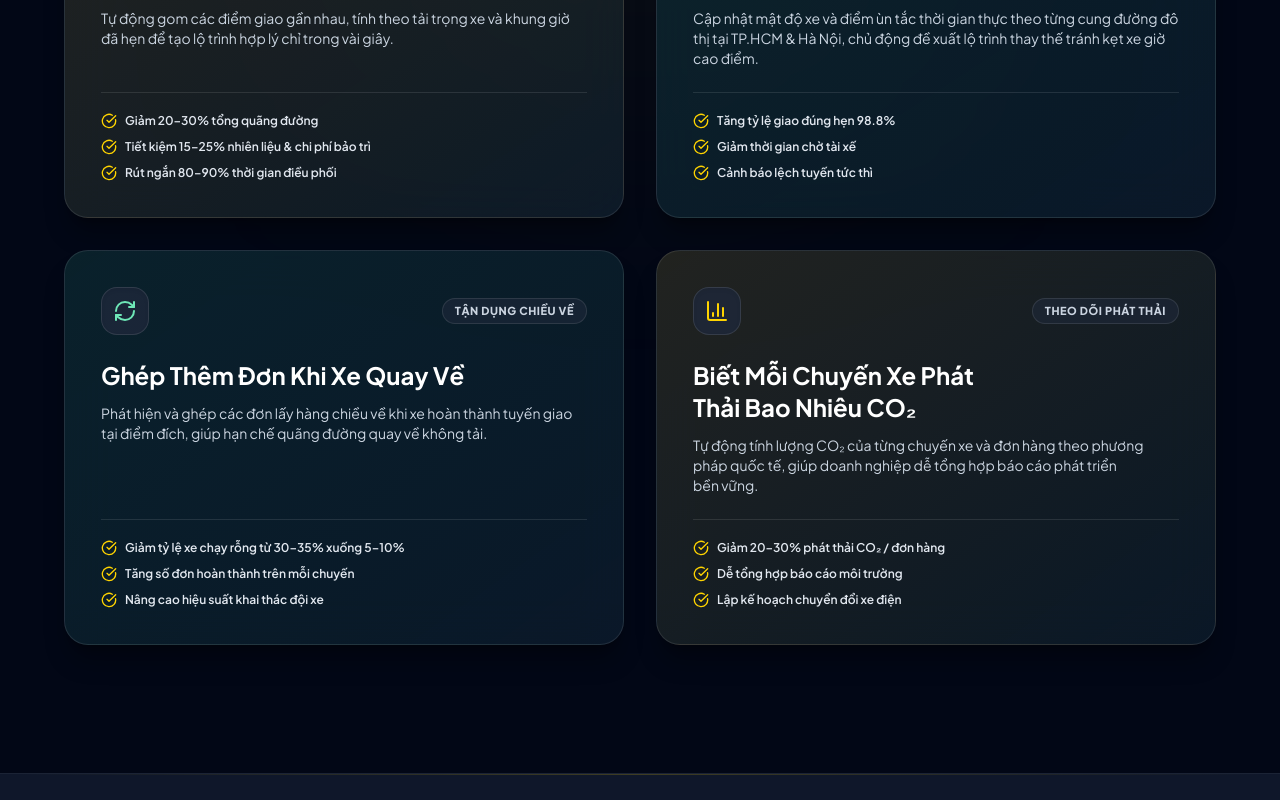
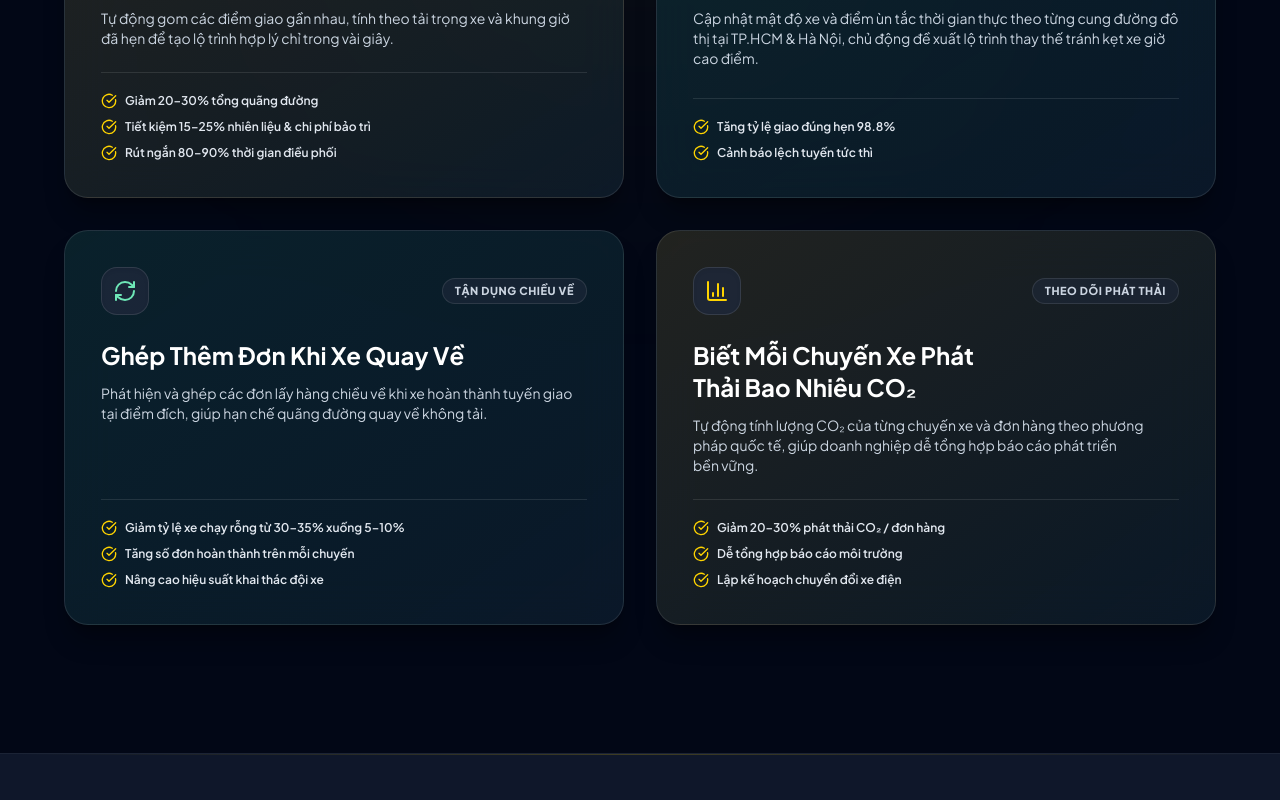
Before and after one commit to ShayNeeo/RND_to_Startup_2026, a React (Vite) app in the folder apps/landing/: page / in a window 1280 px wide. Shown: the part 1360-2160 px from the top of the page. Built offline with nearby package versions, Linux system fonts and the light colour scheme; a web font is replaced by a local one.

Commit message:
fix content

```diff
--- a/apps/landing/src/components/PricingAndPilot.tsx
+++ b/apps/landing/src/components/PricingAndPilot.tsx
@@ -173,7 +173,7 @@ export const PricingAndPilot: React.FC<PricingProps> = ({ onOpenPilotModal }) =>
 
               <h4 className="text-xl font-extrabold text-white sm:text-2xl">Báo Cáo CO₂ &amp; Tư Vấn Giảm Phát Thải</h4>
               <p className="mt-3 text-sm leading-relaxed text-slate-300">
-                Báo giá riêng theo số phương tiện, khối lượng dữ liệu, tần suất báo cáo và phạm vi tư vấn. GreenLogix không áp một mức giá cố định như các gói thuê bao.
+                Báo giá riêng theo số phương tiện, khối lượng dữ liệu, tần suất báo cáo và phạm vi tư vấn.
               </p>
 
               <div className="my-6 space-y-3 text-xs text-slate-200 sm:text-sm">
--- a/apps/landing/src/components/Solutions.tsx
+++ b/apps/landing/src/components/Solutions.tsx
@@ -24,7 +24,7 @@ export const Solutions: React.FC = () => {
       title: 'Chủ Động Tránh Đường Ùn Tắc',
       description:
         'Cập nhật mật độ xe và điểm ùn tắc thời gian thực theo từng cung đường đô thị tại TP.HCM & Hà Nội, chủ động đề xuất lộ trình thay thế tránh kẹt xe giờ cao điểm.',
-      metrics: ['Tăng tỷ lệ giao đúng hẹn 98.8%', 'Giảm thời gian chờ tài xế', 'Cảnh báo lệch tuyến tức thì'],
+      metrics: ['Tăng tỷ lệ giao đúng hẹn 98.8%', 'Cảnh báo lệch tuyến tức thì'],
       gradient: 'from-emerald-500/10 to-teal-500/5',
     },
     {
```
